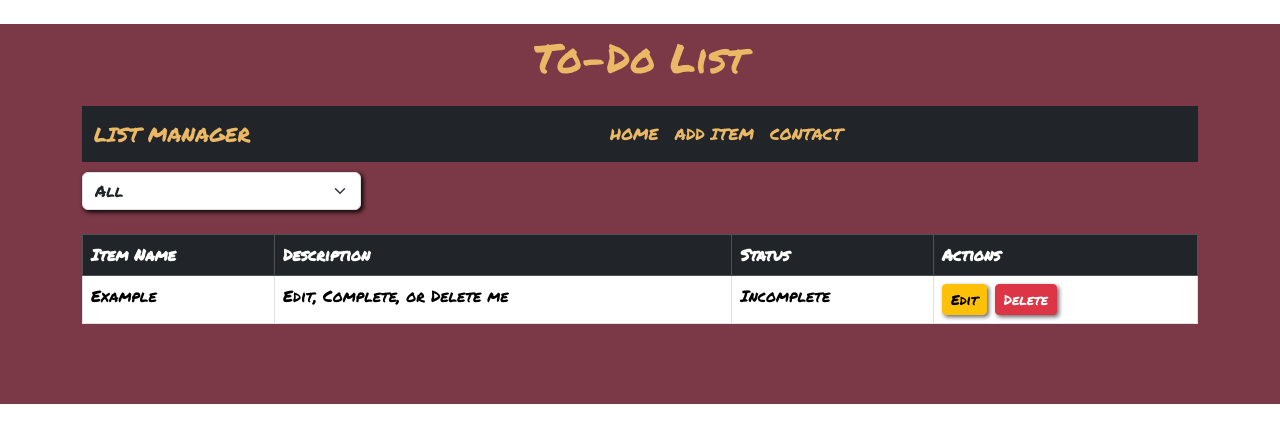
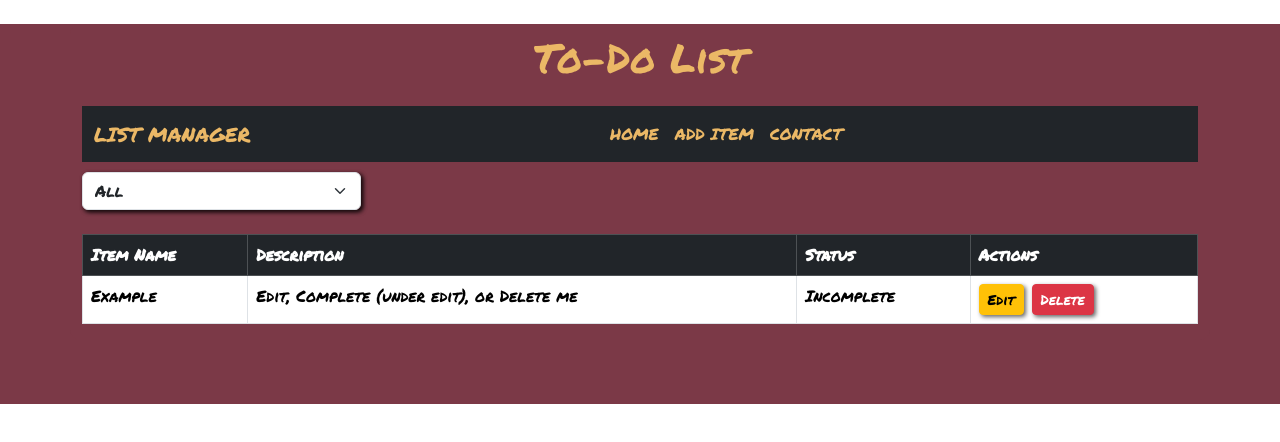
Before and after one commit to Antarias92/react-app, a React (Create React App) app: page / in a window 1280 px wide. Shown: the top 442 px of the page. Built offline with nearby package versions, Linux system fonts and the light colour scheme.

Commit message:
Added readme file

```diff
--- a/src/App.css
+++ b/src/App.css
@@ -46,7 +46,6 @@
 
 .App{
   background-color: #7b3947;
-
   padding-bottom: 5%;
   font-family: 'Permanent Marker', sans-serif;
 }
@@ -54,7 +53,6 @@
 .navbar{
   text-transform: uppercase;
   margin-bottom: 10px;
-
 }
 
 .nav-link{
@@ -68,15 +66,12 @@
 .container{
   background-color: #7b3947;
   border-radius: 10px;
-
 }
 
 .bgNav{
   background-color: #7b3947;
   color: white;
 }
-
-
 
 .btn{
   box-shadow: 2px 2px 4px rgba(0, 0, 0, 0.6);
--- a/src/App.js
+++ b/src/App.js
@@ -14,7 +14,7 @@ import 'bootstrap/dist/js/bootstrap.bundle.min.js';
 
 const initialState = {
   items: [
-      {id: 1, itemName: "Example", description: "Edit, Complete, or Delete me", status: false}
+      {id: 1, itemName: "Example", description: "Edit, Complete (under edit), or Delete me", status: false}
   ]
 };
 
```
Also changed, not shown: 1 other file (tests, documents, lock files or other folders).
